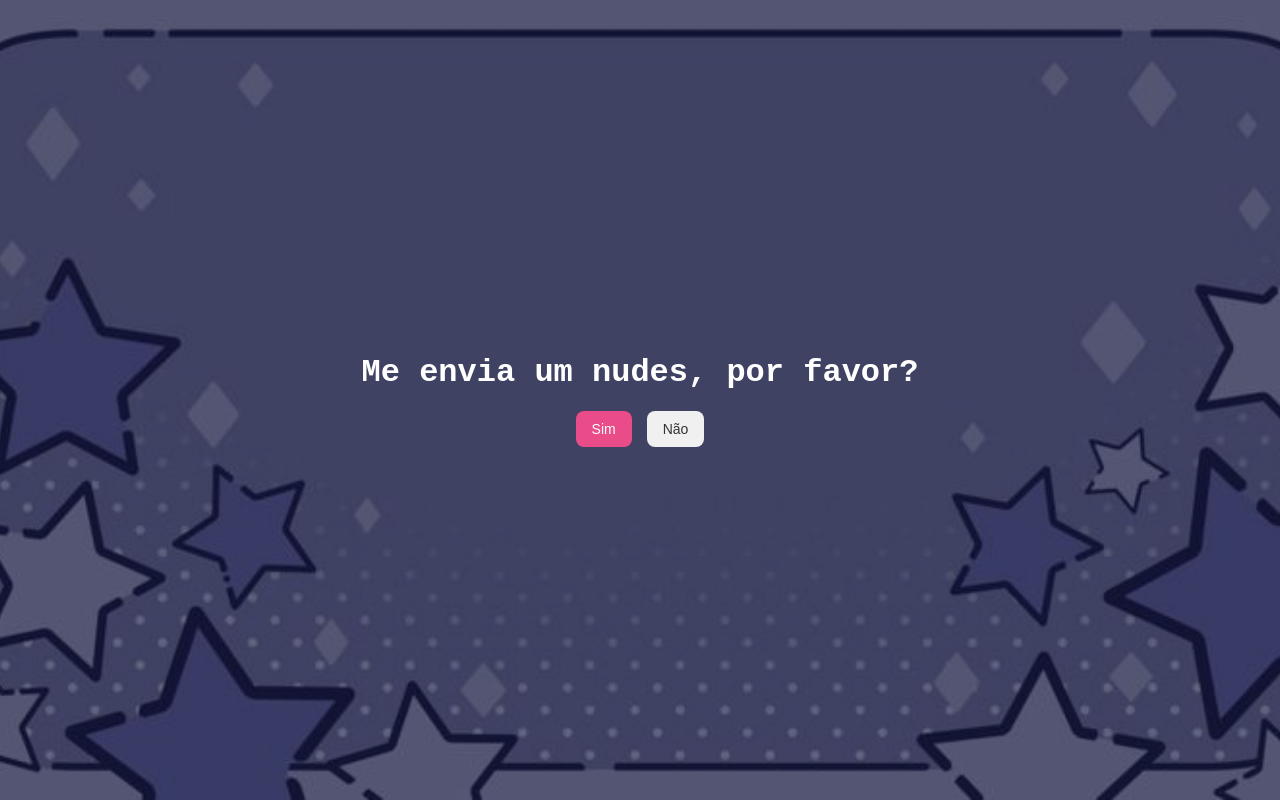
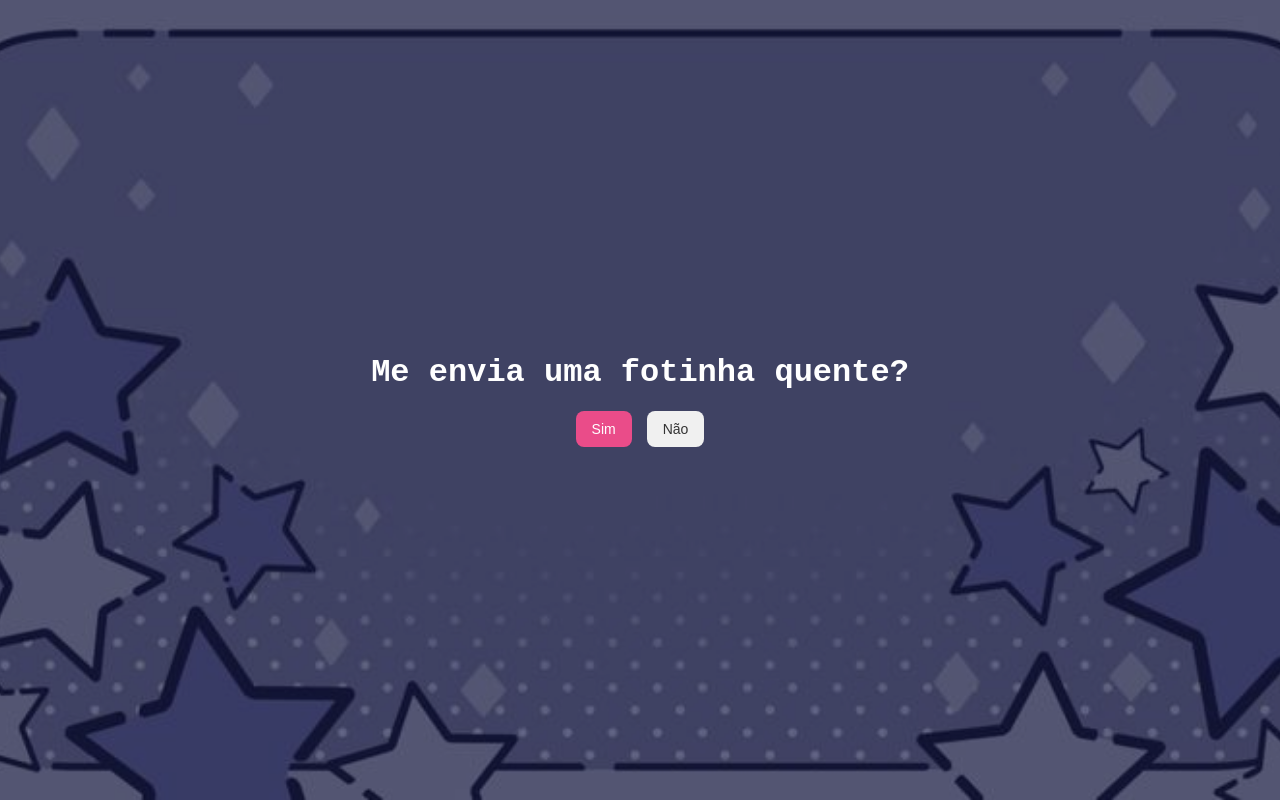
Before and after one commit to Kahyk/test, a plain HTML site: page index.html in a window 1280 px wide. Drawn offline with Linux system fonts and the light colour scheme; files whose address does not match are found by name.

Commit message:
Change heading text in index.html
Updated the text in the main heading from 'Me envia um nudes, por favor?' to 'Me envia uma fotinha quente?'

```diff
--- a/index.html
+++ b/index.html
@@ -10,7 +10,7 @@
 <body>
 
     <div class="box">
-        <h1>Me envia um nudes, por favor?</h1>
+        <h1>Me envia uma fotinha quente?</h1>
 
         <div class="buttons">
             <a href="https://wa.me/5588999420494?text=Oi%20aceitei%20sua%20ideia..." target="_blank" rel="noopener">
```
